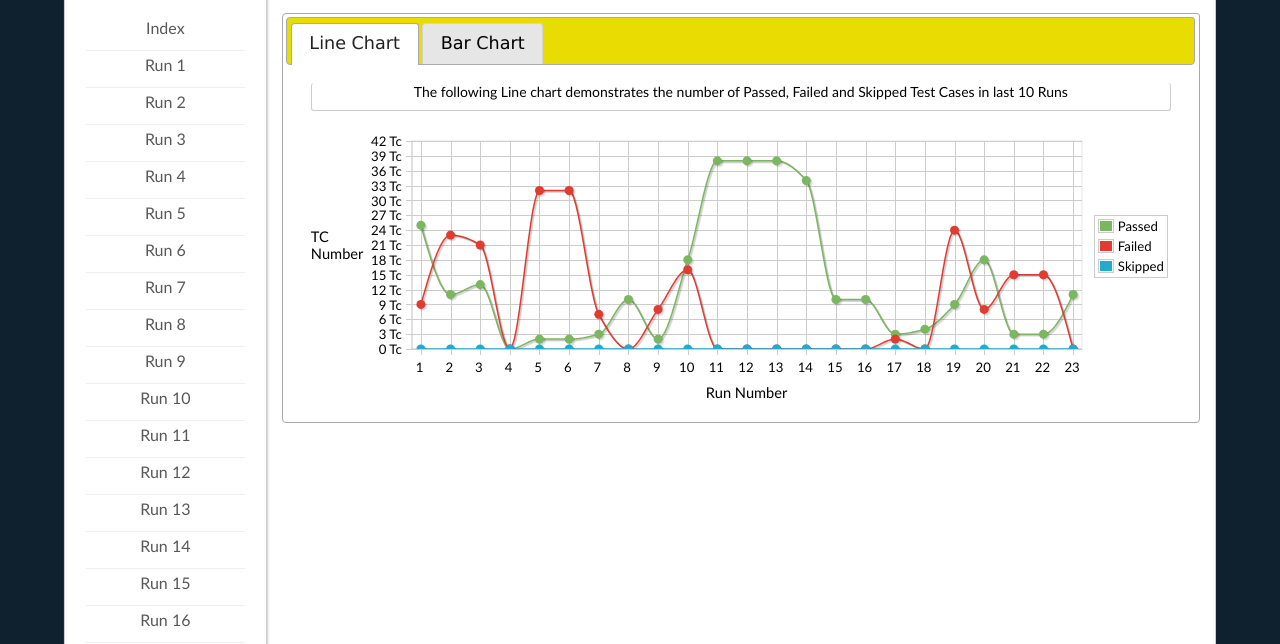
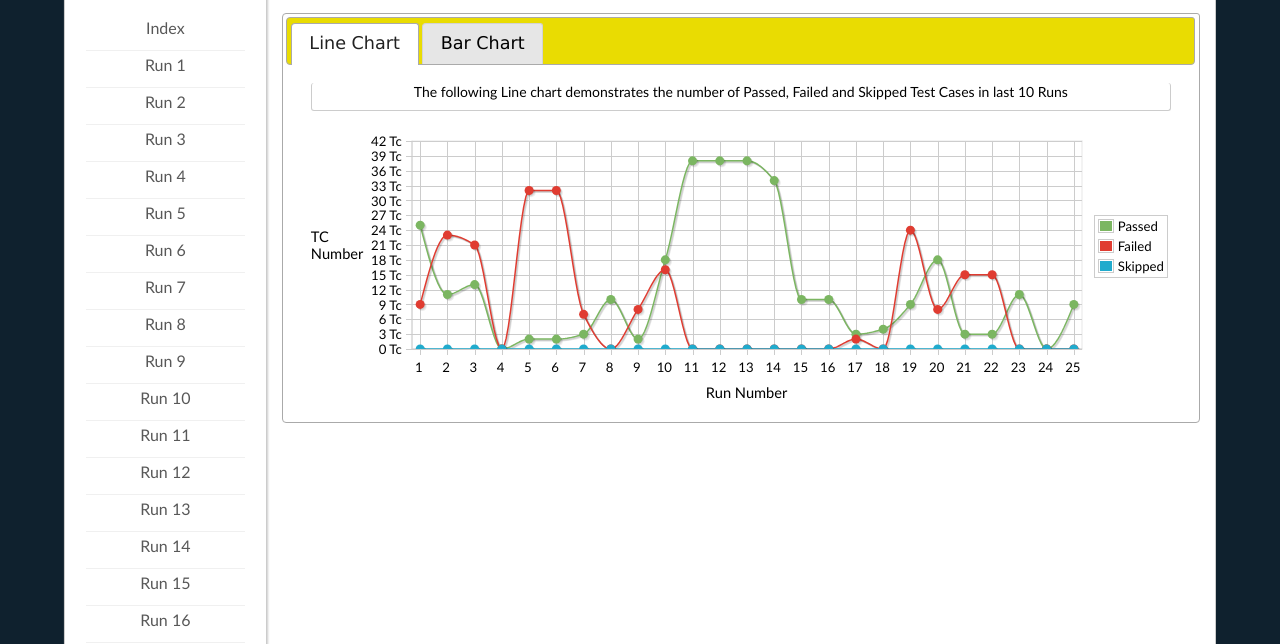
Before and after one commit to maneeshnama/Selenium_RemoveUser, a plain HTML site: page ATUReports/Results/ConsolidatedPage.html in a window 1280 px wide. Shown: the part 123-767 px from the top of the page. Drawn offline with Linux system fonts and the light colour scheme.

Commit message:
NEW COMMIT 2

```diff
--- a/ATUReports/Results/ConsolidatedPage.html
+++ b/ATUReports/Results/ConsolidatedPage.html
@@ -125,7 +125,13 @@
  <li class="menuStyle"><a href="Run_22\CurrentRun.html" >Run 22 </a></li>
 
 
- <li style="padding-top: 4px;padding-bottom: 4px;"><a href="Run_23\CurrentRun.html" >Run 23 </a></li>
+ <li class="menuStyle"><a href="Run_23\CurrentRun.html" >Run 23 </a></li>
+
+
+ <li class="menuStyle"><a href="Run_24\CurrentRun.html" >Run 24 </a></li>
+
+
+ <li style="padding-top: 4px;padding-bottom: 4px;"><a href="Run_25\CurrentRun.html" >Run 25 </a></li>
 
 
                     </ul>
--- a/ATUReports/Results/barChart.js
+++ b/ATUReports/Results/barChart.js
@@ -1,9 +1,9 @@
             $(document).ready(function(){
-                var s1 = [34,10,10,3,4,9,18,3,3,11];
-                var s2 = [0,0,0,2,0,24,8,15,15,0];
+                var s1 = [10,3,4,9,18,3,3,11,0,9];
+                var s2 = [0,2,0,24,8,15,15,0,0,0];
                 var s3 = [0,0,0,0,0,0,0,0,0,0];
 
-var ticks = [14,15,16,17,18,19,20,21,22,23];    $.jqplot('bar', [s1, s2, s3], {
+var ticks = [16,17,18,19,20,21,22,23,24,25];    $.jqplot('bar', [s1, s2, s3], {
         animate: true,axesDefaults:{min:0,tickInterval: 3},        seriesColors: ["#7BB661", "#E03C31", "#21ABCD"],
         stackSeries: false,
         seriesDefaults: {
--- a/ATUReports/Results/lineChart.js
+++ b/ATUReports/Results/lineChart.js
@@ -1,9 +1,9 @@
             $(document).ready(function(){
-                var line1 = [25,11,13,0,2,2,3,10,2,18,38,38,38,34,10,10,3,4,9,18,3,3,11];
-                var line2 = [9,23,21,0,32,32,7,0,8,16,0,0,0,0,0,0,2,0,24,8,15,15,0];
-                var line3 = [0,0,0,0,0,0,0,0,0,0,0,0,0,0,0,0,0,0,0,0,0,0,0];
+                var line1 = [25,11,13,0,2,2,3,10,2,18,38,38,38,34,10,10,3,4,9,18,3,3,11,0,9];
+                var line2 = [9,23,21,0,32,32,7,0,8,16,0,0,0,0,0,0,2,0,24,8,15,15,0,0,0];
+                var line3 = [0,0,0,0,0,0,0,0,0,0,0,0,0,0,0,0,0,0,0,0,0,0,0,0,0];
 
-var ticks = [1,2,3,4,5,6,7,8,9,10,11,12,13,14,15,16,17,18,19,20,21,22,23];$.jqplot('line', [line1, line2, line3], {
+var ticks = [1,2,3,4,5,6,7,8,9,10,11,12,13,14,15,16,17,18,19,20,21,22,23,24,25];$.jqplot('line', [line1, line2, line3], {
         animate: true,
 axesDefaults:{min:0,tickInterval: 3},        seriesDefaults: {
             rendererOptions: {
```
Also changed, not shown: 2 other files.
